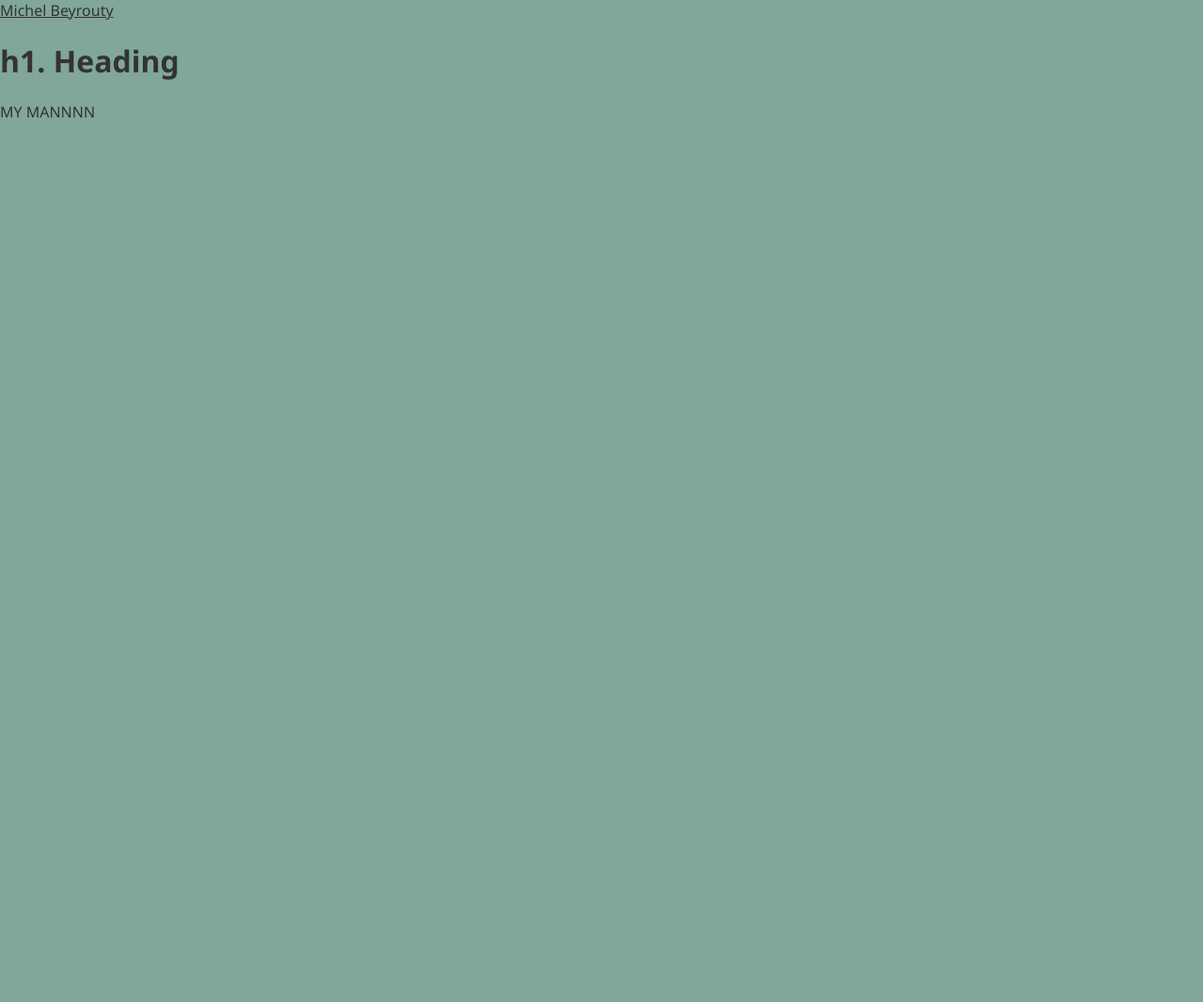
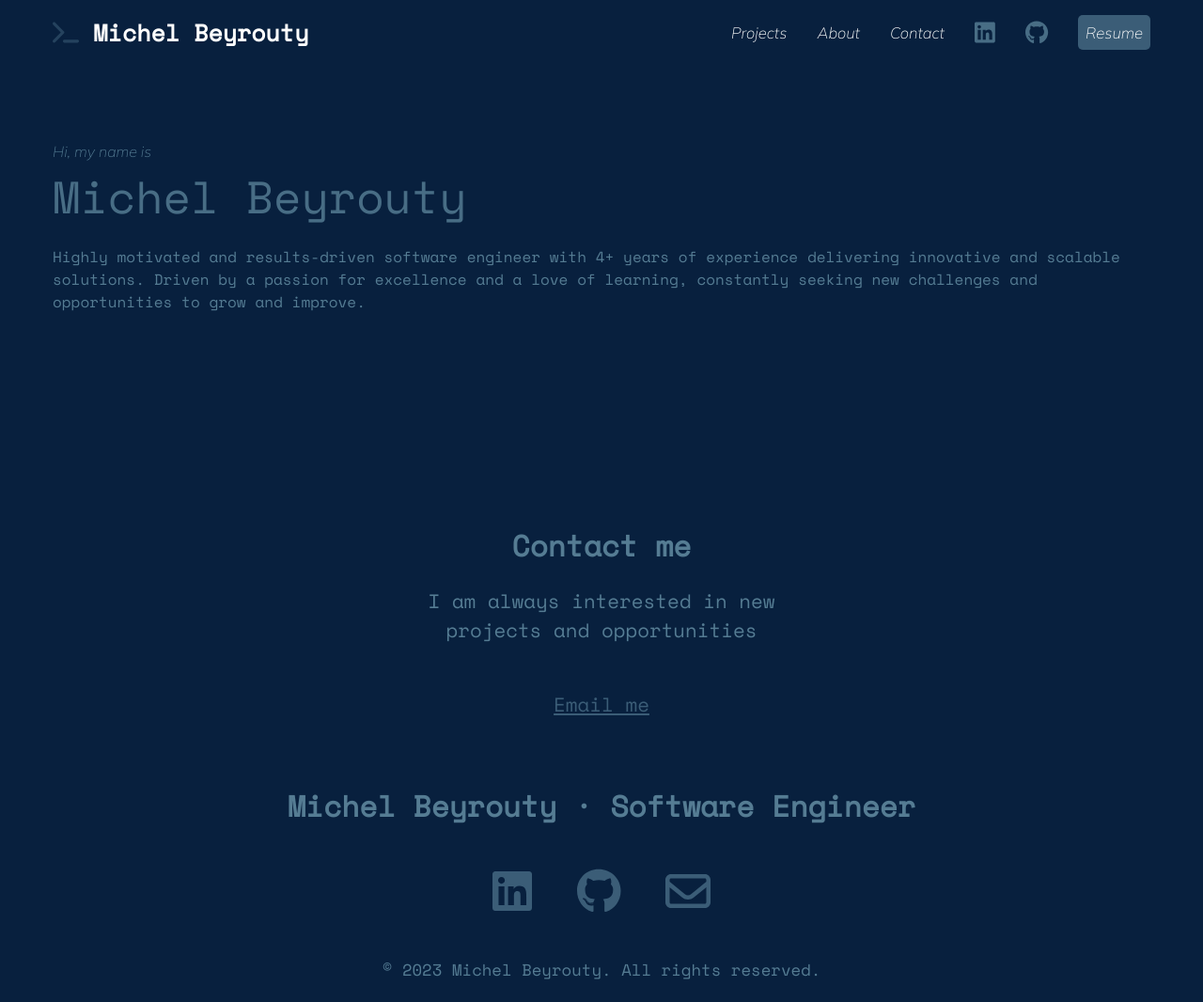
Before and after one commit to michelbeyrouty/michelbeyrouty.bio, a React (Vite) app: page / in a window 1280 px wide. Shown: the whole page at 94% size. Before the commit the page ends 800 px from the top, so only its background shows below. Built offline with nearby package versions, Linux system fonts and the light colour scheme.

Commit message:
Setup Fisrt outline

```diff
--- a/package.json
+++ b/package.json
@@ -24,6 +24,11 @@
     "vite": "3.1.4"
   },
   "dependencies": {
+    "@fortawesome/fontawesome-svg-core": "^6.4.0",
+    "@fortawesome/free-brands-svg-icons": "^6.4.0",
+    "@fortawesome/free-regular-svg-icons": "^6.4.0",
+    "@fortawesome/free-solid-svg-icons": "^6.4.0",
+    "@fortawesome/react-fontawesome": "^0.2.0",
     "@tanstack/react-query": "^4.10.1",
     "react": "18.2.0",
     "react-dom": "18.2.0",
--- a/src/App.jsx
+++ b/src/App.jsx
@@ -1,13 +1,10 @@
 import { createRoot } from "react-dom/client";
-import { Link, BrowserRouter, Routes, Route } from "react-router-dom";
+import { BrowserRouter, Routes, Route } from "react-router-dom";
 import HomePage from "./components/HomePage";
 
 const App = () => {
   return (
     <BrowserRouter>
-      <header>
-        <Link to="/">Michel Beyrouty</Link>
-      </header>
       <Routes>
         <Route path="/" element={<HomePage />} />
       </Routes>
--- /dev/null
+++ b/src/components/Contact.jsx
@@ -0,0 +1,13 @@
+const Contact = () => {
+  return (
+    <section id="contact">
+      <h2>Contact me</h2>
+      <p>I am always interested in new projects and opportunities</p>
+      <p>
+        <a href="mailto:michelbeyrouty@gmail.com">Email me</a>
+      </p>
+    </section>
+  );
+};
+
+export default Contact;
--- /dev/null
+++ b/src/components/Footer.jsx
@@ -0,0 +1,50 @@
+import { FontAwesomeIcon } from "@fortawesome/react-fontawesome";
+import { faLinkedin, faGithub } from "@fortawesome/free-brands-svg-icons";
+import { faEnvelope } from "@fortawesome/free-regular-svg-icons";
+
+const Contact = () => {
+  return (
+    <footer>
+      <h2>Michel Beyrouty &middot; Software Engineer</h2>
+      <ul>
+        <li>
+          <a
+            href="https://www.linkedin.com/in/michelbeyrouty"
+            target="_blank"
+            rel="noreferrer"
+          >
+            <span className="fab fa-linkedin" aria-hidden="true">
+              <FontAwesomeIcon icon={faLinkedin} />
+            </span>
+            <span className="sr-only">LinkedIn</span>
+          </a>
+        </li>
+        <li>
+          <a
+            href="https://www.github.com/michelbeyrouty"
+            target="_blank"
+            rel="noreferrer"
+          >
+            <span className="fab fa-github-square" aria-hidden="true">
+              <FontAwesomeIcon icon={faGithub} />
+            </span>
+            <span className="sr-only">Github</span>
+          </a>
+        </li>
+        <li>
+          <a href="mailto:michelbeyrouty@gmail.com">
+            <span className="fas fa-envelope" aria-hidden="true">
+              <FontAwesomeIcon icon={faEnvelope} />
+            </span>
+            <span className="sr-only">Email</span>
+          </a>
+        </li>
+      </ul>
+      <p>
+        <small>&copy; 2023 Michel Beyrouty. All rights reserved.</small>
+      </p>
+    </footer>
+  );
+};
+
+export default Contact;
--- a/src/components/HomePage.jsx
+++ b/src/components/HomePage.jsx
@@ -1,8 +1,15 @@
+import Contact from "./Contact";
+import Introduction from "./Introduction";
+import NavBar from "./NavBar";
+import Footer from "./Footer";
+
 const HomePage = () => {
   return (
     <div>
-      <h1 color="red">h1. Heading</h1>
-      <div className="search">MY MANNNN</div>
+      <NavBar />
+      <Introduction />
+      <Contact />
+      <Footer />
     </div>
   );
 };
--- /dev/null
+++ b/src/components/Introduction.jsx
@@ -0,0 +1,16 @@
+const Introduction = () => {
+  return (
+    <section id="intro">
+      <p className="name">
+        Hi, my name is <span> Michel Beyrouty </span>
+      </p>
+      <p>
+        {
+          "Highly motivated and results-driven software engineer with 4+ years of experience delivering innovative and scalable solutions. Driven by a passion for excellence and a love of learning, constantly seeking new challenges and opportunities to grow and improve."
+        }
+      </p>
+    </section>
+  );
+};
+
+export default Introduction;
--- /dev/null
+++ b/src/components/NavBar.jsx
@@ -0,0 +1,63 @@
+import { FontAwesomeIcon } from "@fortawesome/react-fontawesome";
+import { faLinkedin, faGithub } from "@fortawesome/free-brands-svg-icons";
+import { faTerminal } from "@fortawesome/free-solid-svg-icons";
+
+const NavBar = () => {
+  return (
+    <nav>
+      <ul>
+        <li>
+          <h1>
+            <a href="/">
+              <FontAwesomeIcon icon={faTerminal} fade />
+              <span> Michel Beyrouty</span>
+            </a>
+          </h1>
+        </li>
+        <li>
+          <a href="/projects">Projects</a>
+        </li>
+        <li>
+          <a href="/about">About</a>
+        </li>
+        <li>
+          <a href="/contact">Contact</a>
+        </li>
+        <li>
+          <a
+            href="https://www.linkedin.com/in/michelbeyrouty"
+            target="_blank"
+            rel="noreferrer"
+          >
+            <span aria-hidden="true">
+              <FontAwesomeIcon icon={faLinkedin} />
+            </span>
+            <span className="sr-only"> LinkedIn </span>
+          </a>
+        </li>
+        <li>
+          <a
+            href="https://www.github.com/michelbeyrouty"
+            target="_blank"
+            rel="noreferrer"
+          >
+            <span aria-hidden="true">
+              <FontAwesomeIcon icon={faGithub} />
+            </span>
+            <span className="sr-only"> Github </span>
+          </a>
+        </li>
+        <li>
+          <a
+            className="button"
+            href="https://drive.google.com/file/d/1HDr6BAfzLlR3r7Ueav6fsK1VYMDOnDwH/view?usp=sharing"
+          >
+            Resume
+          </a>
+        </li>
+      </ul>
+    </nav>
+  );
+};
+
+export default NavBar;
--- a/src/index.html
+++ b/src/index.html
@@ -5,7 +5,17 @@
     <meta name="viewport" content="width=device-width, initial-scale=1.0" />
     <meta http-equiv="X-UA-Compatible" content="ie=edge" />
     <link rel="stylesheet" href="./style.css" />
-    <title>Michel beyrouty</title>
+    <link rel="preconnect" href="https://fonts.googleapis.com" />
+    <link rel="preconnect" href="https://fonts.gstatic.com" crossorigin />
+    <link
+      href="https://fonts.googleapis.com/css2?family=Mulish:ital,wght@1,200&family=Space+Mono&display=swap"
+      rel="stylesheet"
+    />
+    <link
+      href="https://fonts.googleapis.com/css2?family=Kreon&family=Ubuntu:ital@1&display=swap"
+      rel="stylesheet"
+    />
+    <title>Michel Beyrouty's Portfolio Website</title>
   </head>
   <body>
     <div id="modal"></div>
--- a/src/style.css
+++ b/src/style.css
@@ -1,11 +1,165 @@
-* {
-    box-sizing: border-box;
-    color: #333;
+/* variables declared here - these are the colors for our pages, as well as the font stacks and sizes. */
+:root {
+  --black: #08203e;
+  --dkblue: #152f4c;
+  --plum: #223f5a;
+  --hotmag: #2f4e69;
+  --magenta: #3b5d77;
+  --aqua: #486d85;
+  --white: #557c93;
+  --font-size: 1.3rem;
+  --mono: 'Mulish', sans-serif;
+  --sans: 'Space Mono', monospace;
+}
+/* border box model: https://css-tricks.com/box-sizing/ */
+html {
+  box-sizing: border-box;
+}
+*,
+*::before,
+*::after {
+  box-sizing: inherit;
+}
+/* generic styles for the page */
+body {
+  padding: 0;
+  margin: 0;
+  font-family: var(--sans);
+  background-color: var(--black);
+  color: var(--white);
+  font-size: var(--font-size);
+}
+h1,
+h2,
+h3 {
+  margin: 0;
+}
+a {
+  color: var(--magenta);
+}
+
+a:hover {
+  color: var(--hotmag);
+  text-decoration: none;
+}
+/* intro styles */
+#intro {
+  padding: 4rem 1rem 10rem 1rem;
+  max-width: 1200px;
+  margin: 0 auto;
+}
+
+#intro p {
+  font-size: 1rem;
+  line-height: 1.5;
+}
+
+#intro .name {
+  font-family: var(--mono);
+  font-size: 1rem;
+}
+
+.name span {
+  font-family: var(--sans);
+  font-size: 3rem;
+  color: var(--aqua);
+  display: block;
+  font-weight: 300;
+}
+
+#intro h2 {
+  font-size: 3rem;
+}
+
+/* contact section */
+
+#contact {
+  width: 400px;
+  text-align: center;
+  margin: 0 auto;
+  padding: 3rem 0;
+}
+
+#contact p:last-child {
+  margin-top: 3rem;
+}
+
+/* navigation */
+nav {
+  font-family: var(--mono);
+  font-size: 80%;
+  padding: 1rem;
+}
+
+nav h1 a {
+  font-family: var(--sans);
+}
+
+nav ul {
+  margin: 0;
+  padding: 0;
+  list-style-type: none;
+  display: flex;
+  flex-flow: row wrap;
+  justify-content: center;
+  align-items: center;
+  gap: 2rem;
+}
+nav li:first-child {
+  flex-basis: 100%;
+  text-align: center;
+}
+nav [class*="fa-"] {
+  font-size: 150%;
+  color: var(--aqua);
+}
+nav h1 [class*="fa-"] {
+  font-size: 100%;
+  color: var(--aqua);
+}
+nav a {
+  color: white;
+  text-decoration: none;
+  display: block;
+}
+
+nav a:hover,
+nav [class*="fa-"]:hover {
+  color: var(--magenta);
+}
+.button {
+  background-color: var(--magenta);
+  color: white;
+  padding: 0.5rem;
+  border-radius: 5px;
+}
+
+.button:hover {
+  color: white;
+  background-color: var(--hotmag);
+}
+/* footer section */
+footer {
+    text-align: center;
+}
+footer ul {
+    list-style-type: none;
+    padding: 0;
+    margin: 2rem 0;
+    display: flex;
+    flex-flow: row wrap;
+    justify-content: center;
+    gap: 3rem;
+    font-size: 3rem;
+}
+@media (min-width: 850px) {
+  nav {
+    max-width: 1200px;
+    margin: 0 auto;
   }
-
-  body {
-    background-color: #81a69b;
-    /* background-image: url("./assets//background.jpeg"); */
-    margin: 0;
-    font-family: "Segoe UI", Tahoma, Geneva, Verdana, sans-serif;
+  nav li:first-child {
+    flex-basis: auto;
+    text-align: left;
+    margin-right: auto;
   }
+}
```
Also changed, not shown: 1 other file (tests, documents, lock files or other folders).
